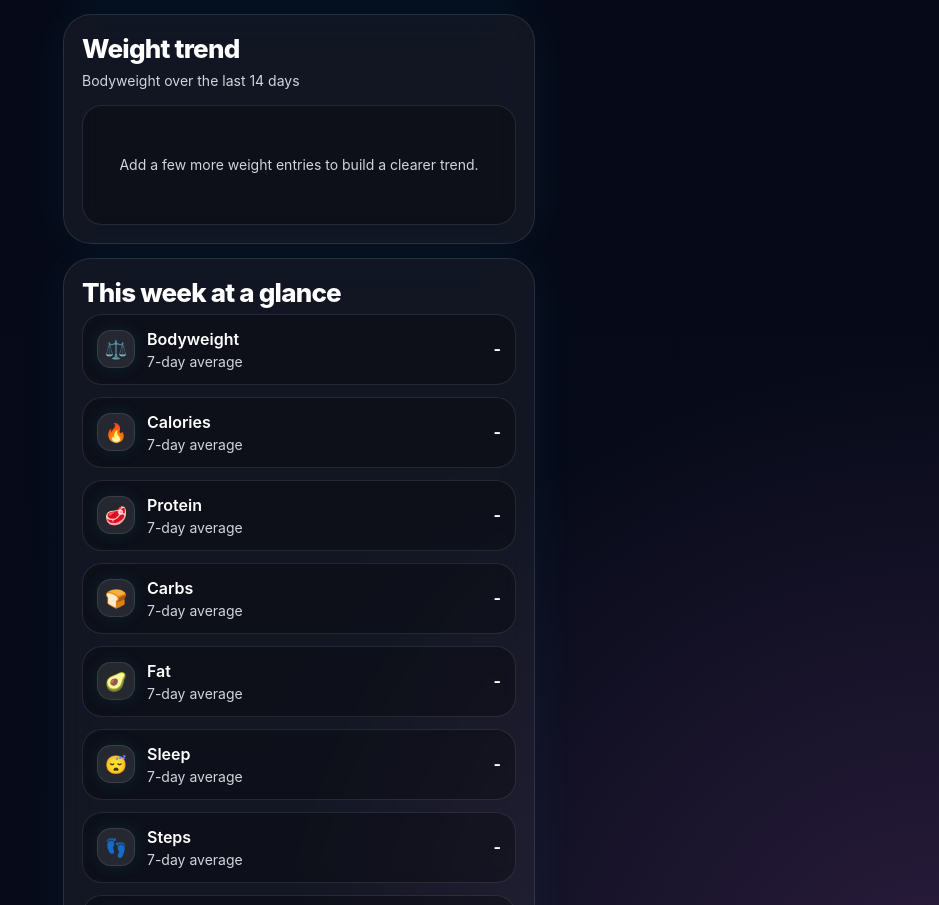
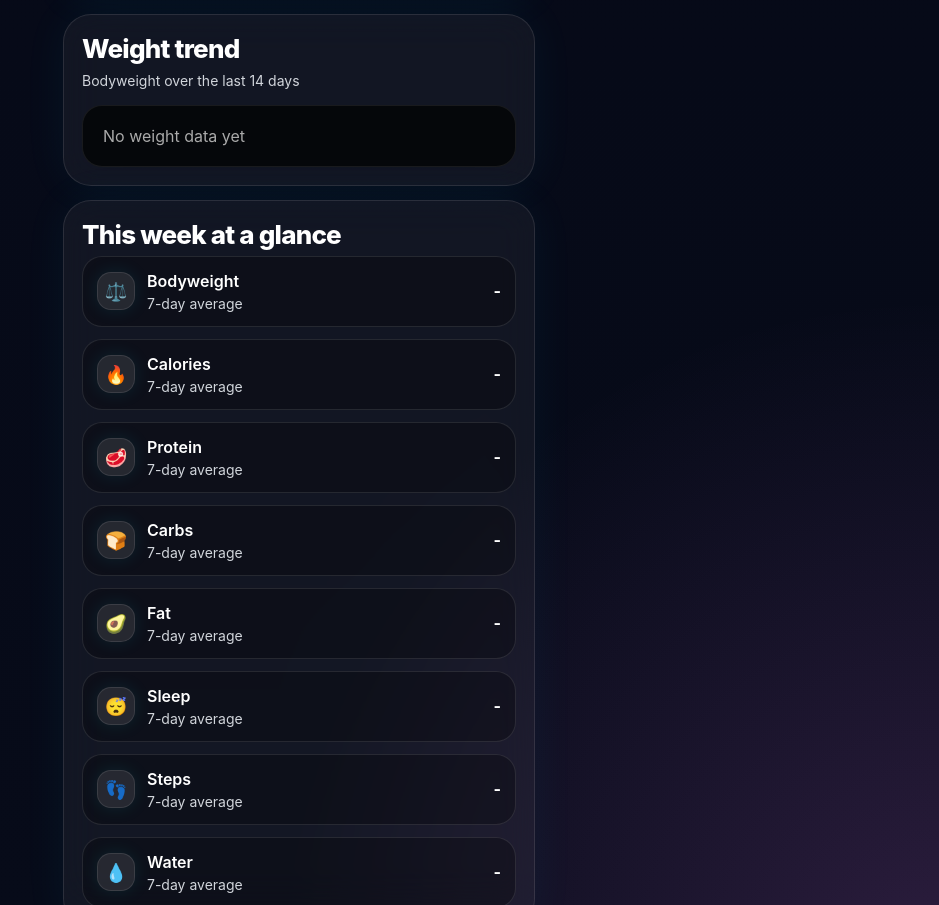
Before and after one commit to franfarr/fitness-tracker-premium, a React (Vite) app: page / in a window 1280 px wide. Shown: the part 1748-2653 px from the top of the page, without its empty margins (341-1280 px from the left). Built offline with nearby package versions, Linux system fonts and the light colour scheme.

Commit message:
Update App.jsx

```diff
--- a/src/App.jsx
+++ b/src/App.jsx
@@ -134,23 +134,37 @@ function statChange(current, previous) {
   return +(current - previous).toFixed(1);
 }
 
-function linePoints(data, width, height, pad = 16) {
-  const values = data.map((d) => d.value).filter((v) => typeof v === "number");
-  if (!values.length) return "";
-  const min = Math.min(...values);
-  const max = Math.max(...values);
-  const spread = Math.max(max - min, 1);
-  return data
+function linePoints(data, width, height, target, pad = 16) {
+  const values = data
+    .map((d) => d.value)
+    .filter((v) => typeof v === "number");
+
+  if (!values.length) return { points: "", min: 0, max: 0 };
+
+  const allValues = target ? [...values, target] : values;
+
+  const min = Math.min(...allValues) - 1;
+  const max = Math.max(...allValues) + 1;
+  const spread = max - min;
+
+  const points = data
     .map((d, i) => {
-      const x = pad + (i * (width - pad * 2)) / Math.max(data.length - 1, 1);
+      if (d.value == null) return null;
+
+      const x =
+        pad + (i * (width - pad * 2)) / Math.max(data.length - 1, 1);
+
       const y =
-        d.value == null
-          ? null
-          : height - pad - ((d.value - min) / spread) * (height - pad * 2);
-      return y == null ? null : `${x},${y}`;
+        height -
+        pad -
+        ((d.value - min) / spread) * (height - pad * 2);
+
+      return `${x},${y}`;
     })
     .filter(Boolean)
     .join(" ");
+
+  return { points, min, max };
 }
 
 function validChartPoints(data) {
@@ -195,6 +209,8 @@ function App() {
   }));
 
   const validWeightPoints = validChartPoints(chartData);
+
+  const targetWeight = state.goals?.bw ? Number(state.goals.bw) : null;
 
   const last7 = getRange(7);
   const prev7 = getRange(14).slice(0, 7);
@@ -403,43 +419,77 @@ function App() {
 
             <div style={styles.stackGap}>
              <Panel title="Weight trend" subtitle="Bodyweight over the last 14 days">
-                {validWeightPoints.length < 3 ? (
-                  <div style={styles.chartEmpty}>
-                    Add a few more weight entries to build a clearer trend.
+  <div style={styles.chartWrap}>
+    {(() => {
+      const { points, min, max } = linePoints(
+        chartData,
+        320,
+        200,
+        targetWeight
+      );
+
+      if (!points) {
+        return (
+          <div style={{ padding: 20, color: "#aaa" }}>
+            No weight data yet
           </div>
-                ) : (
+        );
+      }
+
+      const targetY =
+        targetWeight != null
+          ? 200 -
+            16 -
+            ((targetWeight - min) / (max - min)) * (200 - 32)
+          : null;
+
+      return (
+        <svg viewBox="0 0 320 200" style={styles.chart}>
+          <rect
+            x="0"
+            y="0"
+            width="320"
+            height="200"
+            rx="18"
+            fill="#05070a"
+          />
+
+          {/* TARGET LINE */}
+          {targetWeight != null && (
             <>
-                    <div style={styles.chartMeta}>
-                      <span>Latest: {validWeightPoints[validWeightPoints.length - 1]?.value} kg</span>
-                      <span>Points: {validWeightPoints.length}</span>
-                    </div>
-                    <div style={styles.chartWrap}>
-                      <svg viewBox="0 0 320 200" style={styles.chart}>
-                        <rect x="0" y="0" width="320" height="200" rx="18" fill="#05070a" />
+              <line
+                x1="16"
+                x2="304"
+                y1={targetY}
+                y2={targetY}
+                stroke="#facc15"
+                strokeDasharray="6 6"
+                strokeWidth="2"
+              />
+              <text
+                x="260"
+                y={targetY - 6}
+                fill="#facc15"
+                fontSize="12"
+              >
+                Target {targetWeight}kg
+              </text>
+            </>
+          )}
+
+          {/* WEIGHT LINE */}
           <polyline
             fill="none"
             stroke="#67e8f9"
             strokeWidth="4"
             strokeLinejoin="round"
             strokeLinecap="round"
-                          points={linePoints(chartData, 320, 200)}
+            points={points}
           />
-                        {chartData.map((point, index) => {
-                          if (point.value == null) return null;
-                          const coords = linePoints(chartData, 320, 200).split(" ")[index];
-                          if (!coords) return null;
-                          const [x, y] = coords.split(",").map(Number);
-                          return <circle key={point.key} cx={x} cy={y} r="4" fill="#ffffff" />;
-                        })}
         </svg>
+      );
+    })()}
   </div>
-                    <div style={styles.chartLabels}>
-                      <span>{chartData[0]?.label}</span>
-                      <span>{chartData[Math.floor(chartData.length / 2)]?.label}</span>
-                      <span>{chartData[chartData.length - 1]?.label}</span>
-                    </div>
-                  </>
-                )}
 </Panel>
 
               <Panel title="This week at a glance">
```
Lines whose indentation alone changed are shown as unchanged.
